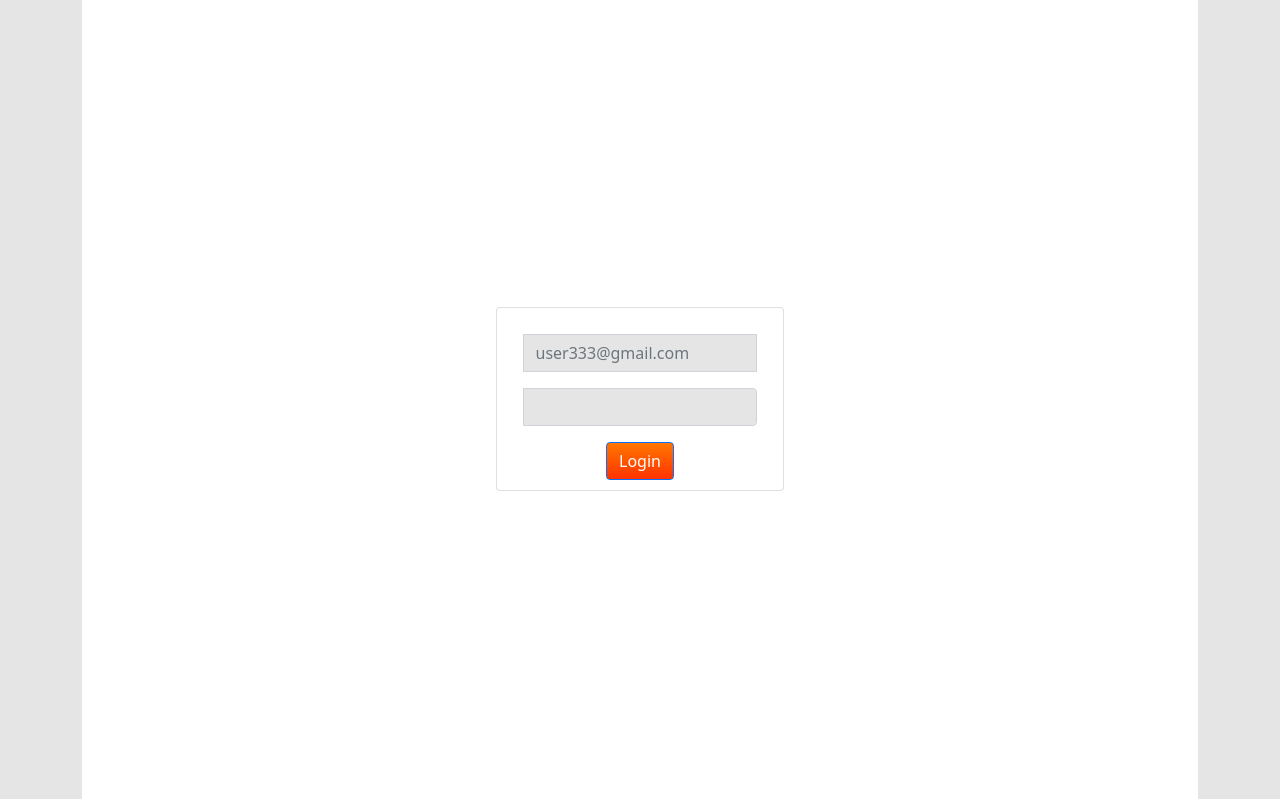
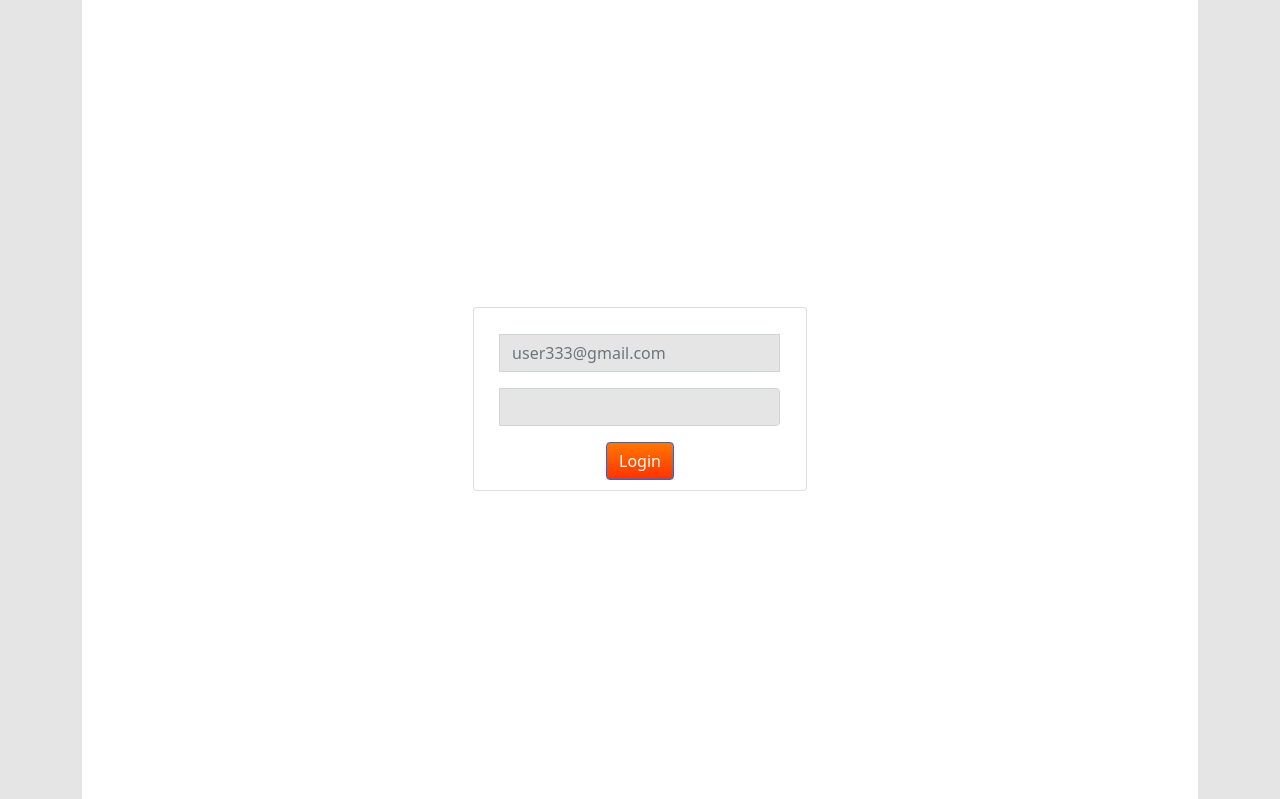
Before and after one commit to GhettoStiFcha/mospoly_project, a Django app: page /login in a window 1280 px wide. Shown: the part 58-857 px from the top of the page. Run offline with Django 4.2, Linux system fonts and the light colour scheme.

Commit message:
changed login form width

```diff
--- a/templates/registration/login.html
+++ b/templates/registration/login.html
@@ -80,8 +80,8 @@
         class="flex-column justify-content-center align-items-center bg-white"
         style="display:flex; min-height: 800px;"
       >
-        <div class="card" style="margin:0 auto; width: 18rem; padding: 10px;">
-            <form method="POST" class="align-items-center justify-content-center align-self-center flex-column" style="display: flex;">
+        <div class="card" style="margin:0 auto; width: 30%; padding: 10px;">
+            <form method="POST" class="align-items-center justify-content-center align-self-center flex-column" style="display: flex; width: 100%;">
                 <div class="card-body justify-content-center align-items-center text-start input-group" style="display: flex; flex-direction: column;">
                     <label hidden for="email">Email</label>
                     <input class="form-control w-100 mb-3" id="loginEmail" name="email" type="email" placeholder="user333@gmail.com" style="background-color: #e5e5e5;">
```
